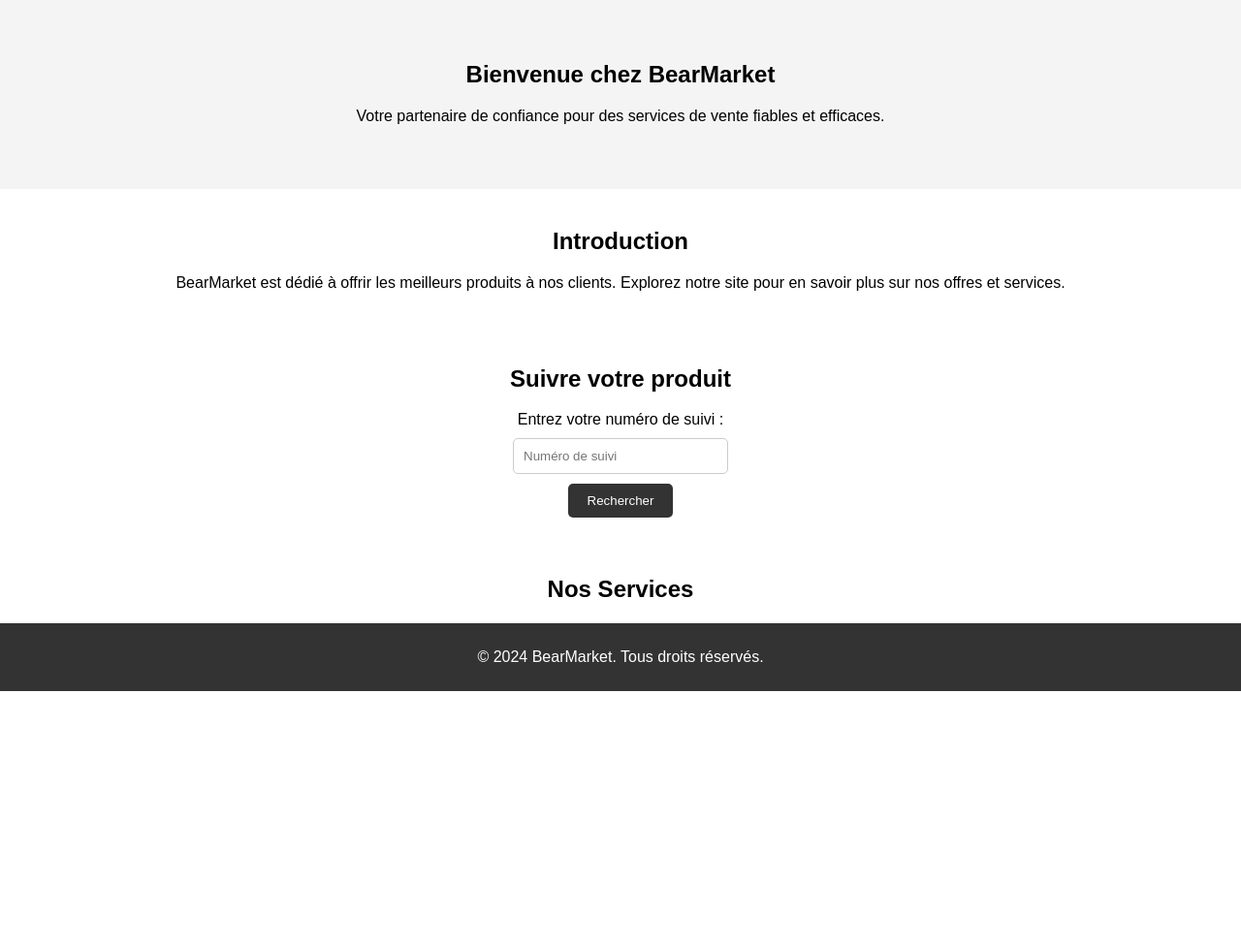
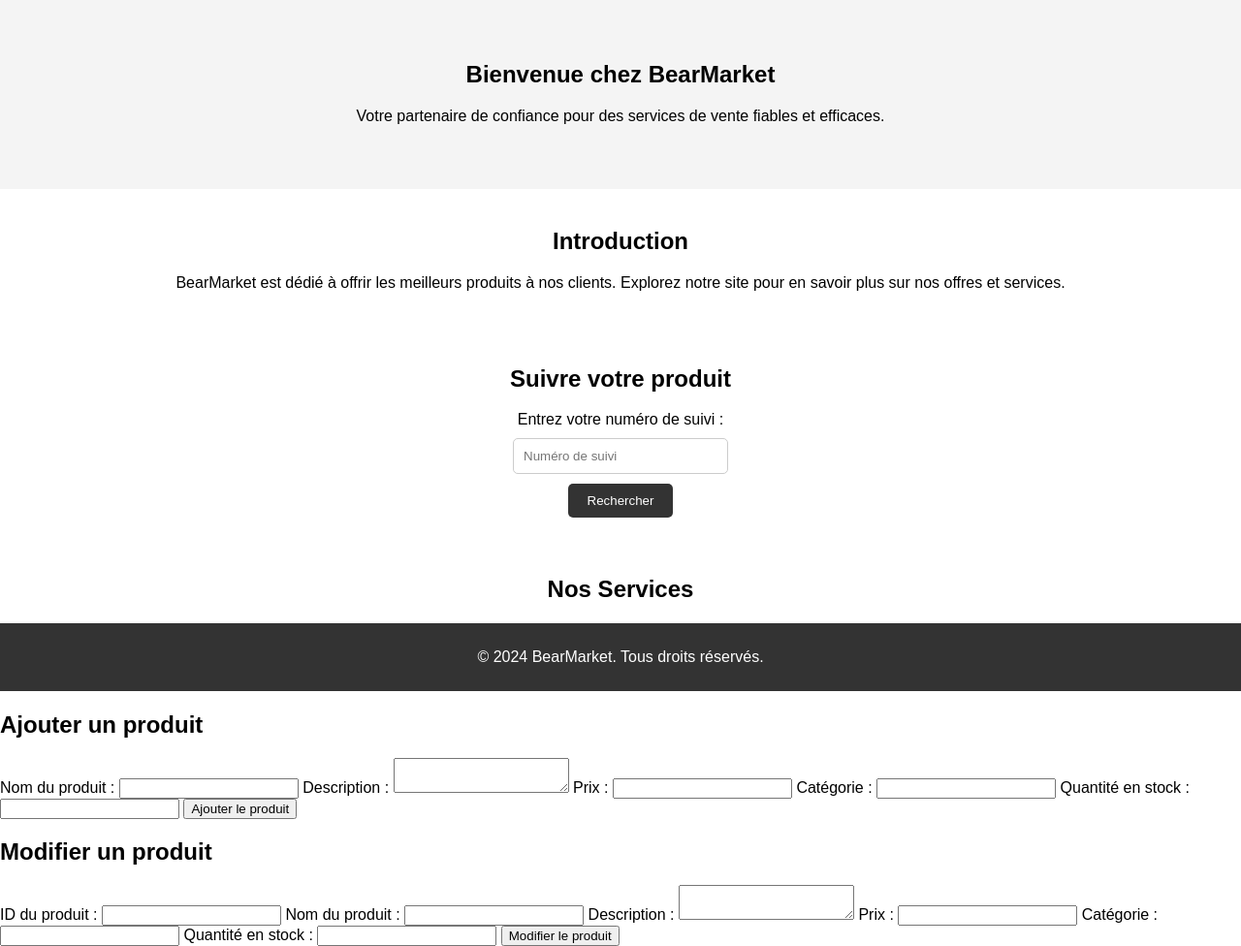
Before and after one commit to lesoheric/BEARMarket, a plain HTML site: page index.html in a window 1280 px wide. Shown: the part 87-1063 px from the top of the page at 97% size. Before the commit the page ends 800 px from the top, so only its background shows below. Drawn offline with Linux system fonts and the light colour scheme.

Commit message:
commit 5

```diff
--- a/index.html
+++ b/index.html
@@ -39,7 +39,55 @@
         </section>
         <section class="services">
             <h2>Nos Services</h2>
-            <p>Description des services offerts par BearMarket.</p>
+            <ul>
+                <li><a href="#add-product">Ajouter un produit</a></li>
+                <li><a href="#edit-product">Modifier un produit</a></li>
+            </ul>
+        </section>
+        <section id="add-product" class="product-management">
+            <h2>Ajouter un produit</h2>
+            <form action="ajouter_produit.html" method="post">
+                <label for="product-name">Nom du produit :</label>
+                <input type="text" id="product-name" name="product-name" required>
+
+                <label for="product-description">Description :</label>
+                <textarea id="product-description" name="product-description" required></textarea>
+
+                <label for="product-price">Prix :</label>
+                <input type="number" id="product-price" name="product-price" required>
+
+                <label for="product-category">Catégorie :</label>
+                <input type="text" id="product-category" name="product-category" required>
+
+                <label for="product-stock">Quantité en stock :</label>
+                <input type="number" id="product-stock" name="product-stock" required>
+
+                <input type="submit" value="Ajouter le produit">
+            </form>
+        </section>
+        <section id="edit-product" class="product-management">
+            <h2>Modifier un produit</h2>
+            <form action="modifier_produit.html" method="post">
+                <label for="edit-product-id">ID du produit :</label>
+                <input type="text" id="edit-product-id" name="edit-product-id" required>
+
+                <label for="edit-product-name">Nom du produit :</label>
+                <input type="text" id="edit-product-name" name="edit-product-name">
+
+                <label for="edit-product-description">Description :</label>
+                <textarea id="edit-product-description" name="edit-product-description"></textarea>
+
+                <label for="edit-product-price">Prix :</label>
+                <input type="number" id="edit-product-price" name="edit-product-price">
+
+                <label for="edit-product-category">Catégorie :</label>
+                <input type="text" id="edit-product-category" name="edit-product-category">
+
+                <label for="edit-product-stock">Quantité en stock :</label>
+                <input type="number" id="edit-product-stock" name="edit-product-stock">
+
+                <input type="submit" value="Modifier le produit">
+            </form>
         </section>
     </main>
     <footer>
```
